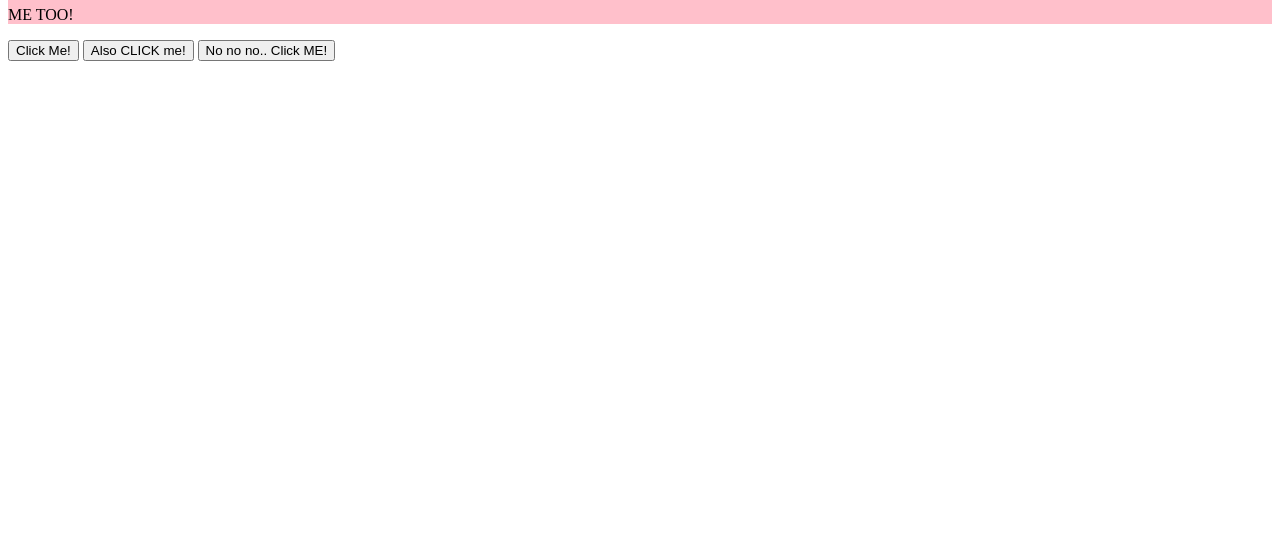
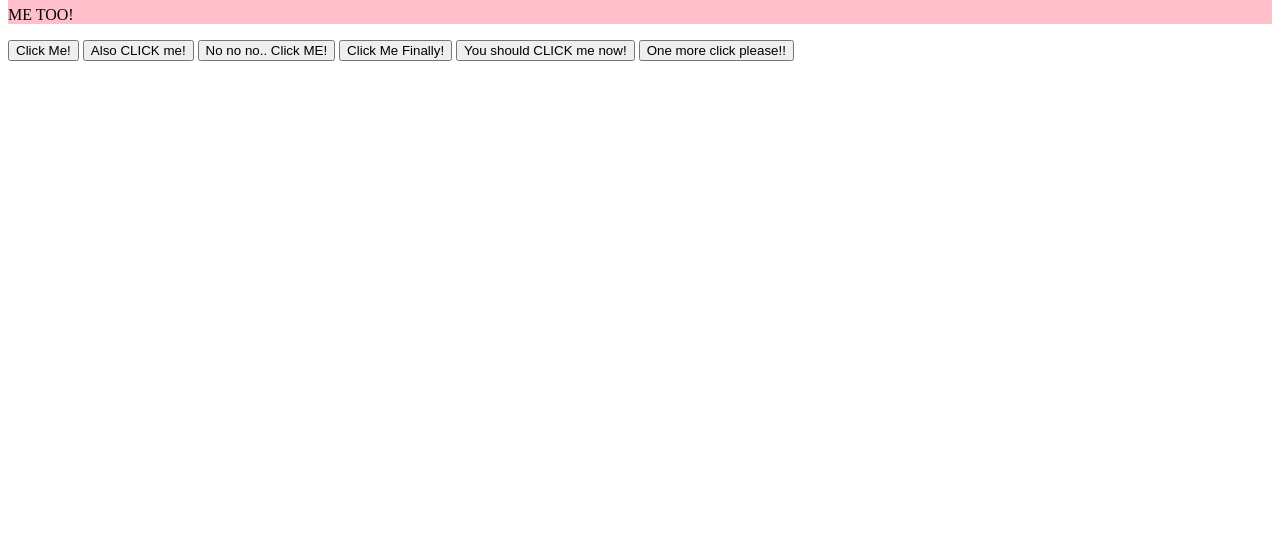
Before and after one commit to fullstackraven/javascript-playground, a plain HTML site: page index.html in a window 1280 px wide. Shown: the part 246-800 px from the top of the page. Drawn offline with Linux system fonts and the light colour scheme.

Commit message:
Add buttons for event function methods

```diff
--- a/index.html
+++ b/index.html
@@ -25,6 +25,15 @@
     <!-- Method 3-->
     <!-- Now, we maintain separation of concerns, and we also allow multiple event listeners if the need arises. Method 3 is much more flexible and powerful, though it is a bit more complex to set up.-->
 
+    <button onclick="alertFunction()">Click Me Finally!</button>
+    <!-- Method 1,2,3 w/ function--> <!-- Method 1-->
+
+    <button id="buttn">You should CLICK me now!</button>
+    <!-- Method 2-->
+
+    <button id="btton">One more click please!!</button>
+    <!-- Method 3-->
+
     <script src="script.js"></script>
 </body>
 </html>
```
